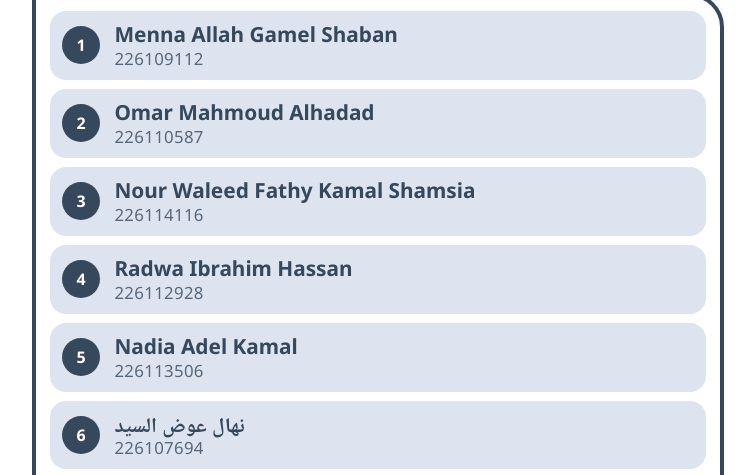
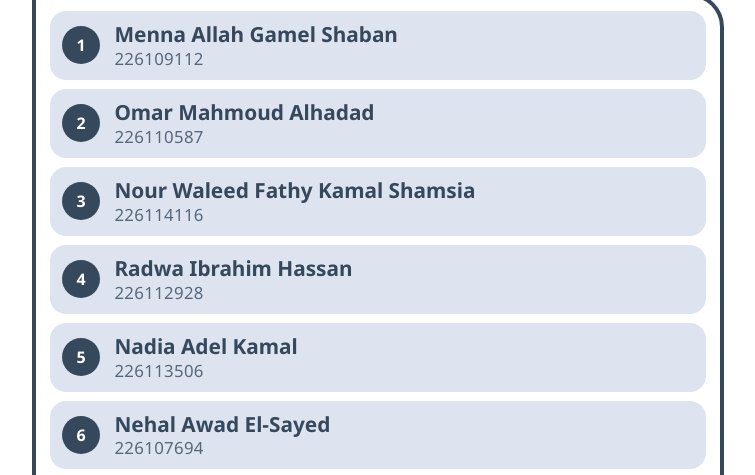
Before and after one commit to elmoshaghiib/antimicrobial, a plain HTML site: page index.html in a window 1280 px wide. Shown: the part 278-753 px from the top of the page, without its empty margins (262-1017 px from the left). Drawn offline with nearby package versions, Linux system fonts and the light colour scheme.

Commit message:
Add files via upload

```diff
--- a/index.html
+++ b/index.html
@@ -36,7 +36,7 @@ li{display:flex;align-items:center;gap:14px;background:var(--card);border-radius
 <li><span class="n">3</span><div><div class="nm" dir="auto">Nour Waleed Fathy Kamal Shamsia</div><div class="id">226114116</div></div></li>
 <li><span class="n">4</span><div><div class="nm" dir="auto">Radwa Ibrahim Hassan</div><div class="id">226112928</div></div></li>
 <li><span class="n">5</span><div><div class="nm" dir="auto">Nadia Adel Kamal</div><div class="id">226113506</div></div></li>
-<li><span class="n">6</span><div><div class="nm" dir="auto">نهال عوض السيد</div><div class="id">226107694</div></div></li>
+<li><span class="n">6</span><div><div class="nm" dir="auto">Nehal Awad El-Sayed</div><div class="id">226107694</div></div></li>
 <li><span class="n">7</span><div><div class="nm" dir="auto">Nermeen Mostafa Ahmed</div><div class="id">226113343</div></div></li>
 <li><span class="n">8</span><div><div class="nm" dir="auto">Mohamed Fouad Shibl</div><div class="id">226114466</div></div></li>
 <li><span class="n">9</span><div><div class="nm" dir="auto">Nada Said Hassan Ahmed</div><div class="id">226114031</div></div></li>
```
